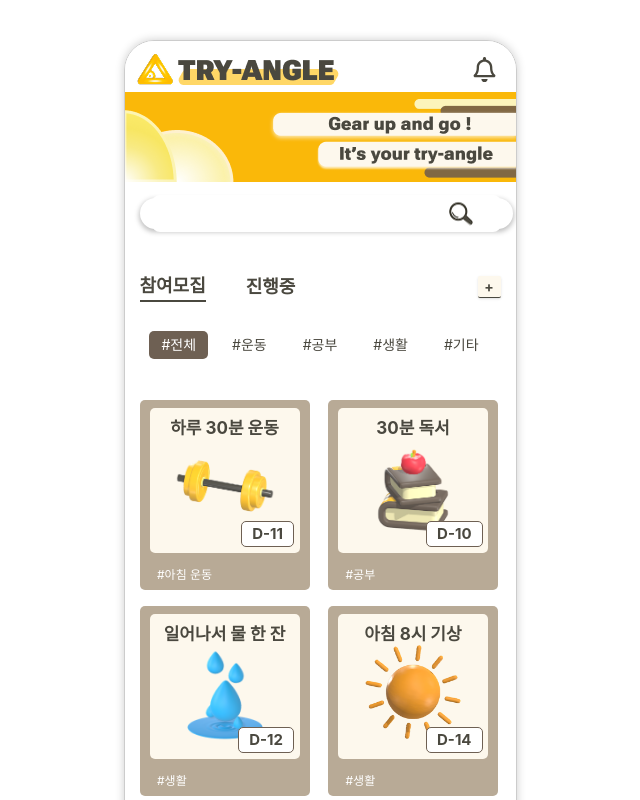
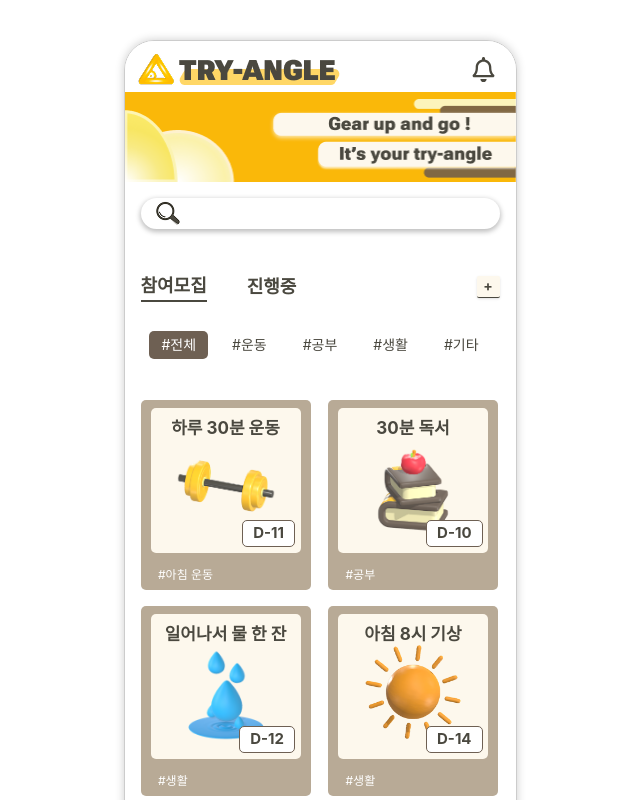
Before and after one commit to gusdk19/TryAngle-FE, a React (Create React App) app: page / in a window 1280 px wide. Shown: the top 800 px of the page, without its empty margins (320-960 px from the left). Built offline with nearby package versions, Linux system fonts and the light colour scheme.

Commit message:
fix: merge 중 달라진 css 수정(챌린지 페이지, 친구 페이지)

```diff
--- a/public/index.html
+++ b/public/index.html
@@ -40,8 +40,4 @@
       To create a production bundle, use `npm run build` or `yarn build`.
     -->
   </body>
-<<<<<<< HEAD
 </html>
-=======
-</html>
->>>>>>> 9dcd26e09006fea774b93ba1ff4a3e236293971e
--- a/src/components/Friend/AddFriend.js
+++ b/src/components/Friend/AddFriend.js
@@ -72,7 +72,7 @@ export default function AddFriend({searchValue, setFollowings, allUsers, setAllU
                     <div key={user.user_id} className="flex flex-row gap-4 py-auto align-center">
                         <img className="flex-none w-[43px] h-[43px] rounded-full p-[1px] border-[0.5px] border-[#D9D9D9]" src={user.profileImage} alt={`${user.user_id}-profileImage`}/>
                         <span className="flex-1 my-auto text-[15px] text-[#6E6053] font-medium">{user.nickname}</span>
-                        <button className={`follow-cancel-btn flex-none h-fit px-8 py-[5px] my-auto text-[13px] font-medium  text-[#4A483F] ${user.following ? "bg-[#F4F4F4]":"bg-[#FAB809]"} rounded-lg`}
+                        <button className={`follow-cancel-btn flex-none h-fit py-[5px] my-auto text-[13px] font-medium  text-[#4A483F] ${user.following ? "bg-[#F4F4F4] px-5":"bg-[#FAB809]  px-8"} rounded-lg`}
                           onClick={()=>{handleFollow(user, user.following)}}>
                             {user.following ? "팔로우 취소":"팔로우"}
                         </button>
--- a/src/components/Header.js
+++ b/src/components/Header.js
@@ -29,6 +29,7 @@ export default function Header(props){
                                 state: {
                                   follower: follower,
                                   following: following,
+                                  success:true,
                                 },
                             });
                         }
@@ -36,6 +37,7 @@ export default function Header(props){
                             navigate("/mypage", {
                                 state: {
                                   totalReturn: totalReturn,
+                                  success:true,
                                 },
                             });
                         }
@@ -46,13 +48,16 @@ export default function Header(props){
                                 },
                             });
                         }
+                        else if(title == "로그인"){
+                            navigate('/mypage');
+                        }
                         else{
                             navigate(-1);
                         }
                     }} />
             </div> : ""}
 
-            {(title == "마이페이지" || title == "챌린지 비용 및 보상" || page == "challengeDetail" || title == "권유하기" || title == "로그인"  || title == "회원가입"  || title == "이메일 찾기" || title == "비밀번호 재설정")
+            {(title == "친구" || title == "마이페이지" || title == "챌린지 비용 및 보상" || page == "challengeDetail" || title == "권유하기" || title == "로그인"  || title == "회원가입"  || title == "이메일 찾기" || title == "비밀번호 재설정")
              ? <div className="title flex-1 text-center align-middle">
                     <span className="title-text font-['Roboto-Black',Helvetica] font-black text-[#4A483F] text-lg tracking-[0] leading-normal">
                         {title}
--- a/src/components/Home/SearchBar.js
+++ b/src/components/Home/SearchBar.js
@@ -26,9 +26,9 @@ function SearchBar(){
 
     return(
         <form className="search-container" onSubmit={submit} >
-            <img className="search-icon" src={Icon} alt="search icon" />
+            <img className="search-bar-icon" src={Icon} alt="search icon" />
             <input
-                className="search-input"
+                className="search-input-bar"
                 type="text"
                 value={query}
                 onChange={onChange}
--- a/src/pages/friend.js
+++ b/src/pages/friend.js
@@ -91,7 +91,7 @@ export default function Friend() {
             <FriendNav tab={tab} setTab={setTab} following={userFollowing} follower={userFollower}/>
 
             {/* Search Bar */}
-            <div className="search-container">
+            <div className="search-friend-container">
                 <input
                     type="text"
                     placeholder="검색"
--- a/src/pages/login.js
+++ b/src/pages/login.js
@@ -23,15 +23,15 @@ export default function Login(){
 
     const handleClick = ()=>{
         // if 로그인 성공
-        // navigate("/mypage", {state:{success:true}})
+        navigate("/mypage", {state:{success:true}})
         // if 로그인 실패
-        const newErrors = [];
+        // const newErrors = [];
 
-        newErrors.push("⚠ 이메일과 암호가 일치하지 않습니다.");
+        // newErrors.push("⚠ 이메일과 암호가 일치하지 않습니다.");
 
-        setErrors(newErrors);
-        setEmail("");
-        setPW("");
+        // setErrors(newErrors);
+        // setEmail("");
+        // setPW("");
     }
 
     const changeEmail = (e)=>{
--- a/src/styles/Home/SearchBar.css
+++ b/src/styles/Home/SearchBar.css
@@ -1,5 +1,5 @@
 .search-container {
-    width: 373px;
+    width: 100%;
     height: 31px;
     flex-shrink: 0;
     border-radius: 20.5px;
@@ -11,14 +11,14 @@
     padding: 0 12px;
   }
 
-  .search-input {
+  .search-input-bar {
     border: none;
     outline: none;
     flex: 1;
     font-size: 14px;
   }
 
-  .search-icon {
+  .search-bar-icon {
     width: 29px;
     height: 27px;
     margin-right: 8px;
--- a/src/styles/friend/friend.css
+++ b/src/styles/friend/friend.css
@@ -1,4 +1,4 @@
-.search-container {
+.search-friend-container {
     position: relative;
     width: full;
     padding: 15px 20px;
```
Also changed, not shown: public/manifest.json.
